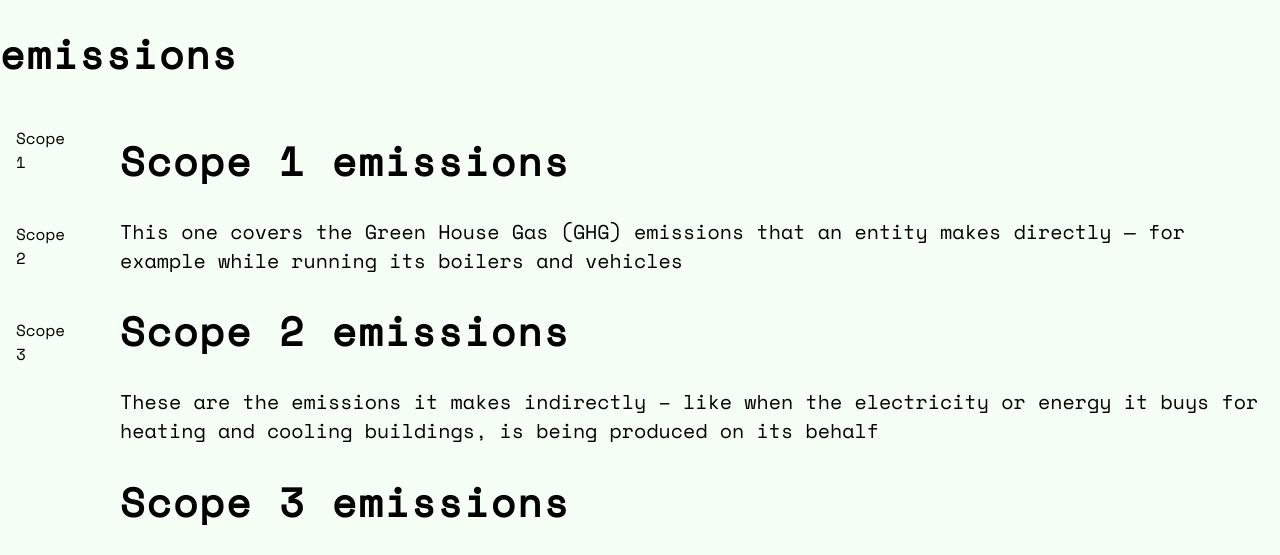
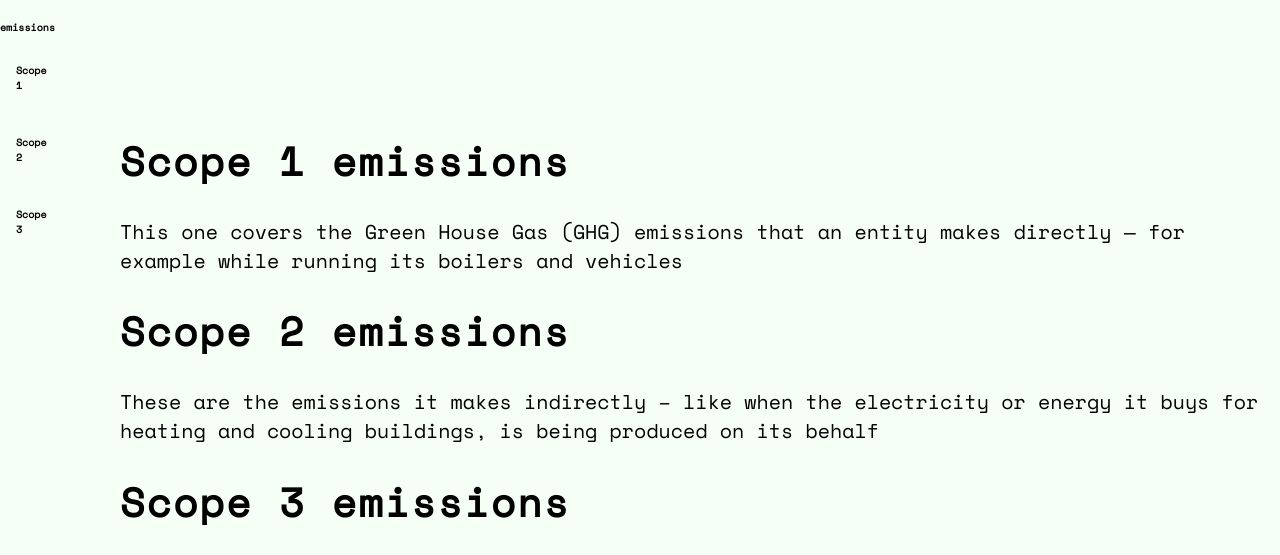
Before and after one commit to zero2030net/ndc, a plain HTML site: page index.html in a window 1280 px wide. Shown: the part 239-794 px from the top of the page. Drawn offline with nearby package versions, Linux system fonts and the light colour scheme; a web font is replaced by a local one.

Commit message:
Update index.html

```diff
--- a/index.html
+++ b/index.html
@@ -121,6 +121,7 @@ p1 {
 p2 {
   font-family: 'Space Mono', monospace;
   font-size: 10px;
+  font-weight: bold;
   }
 p3 {
   font-family: 'Space Mono', monospace;
@@ -133,7 +134,7 @@ p3 {
 <div class="sidenav">
   <p><a href="https://zro.ec"><img src="0.png" alt="Avatar" class="avatar-small"></a></p>
   <p><a href="https://www4.unfccc.int/sites/NDCStaging/Pages/All.aspx"><img src="logo.jpeg" alt="Avatar" class="avatar"></a></p>
-  <h1> emissions </h1>
+  <p2> emissions <p2>
   <p><a href="#Scope 1 emissions">Scope 1</a></p>
   <p><a href="#Scope 2 emissions">Scope 2</a></p>
   <p><a href="#Scope 3 emissions">Scope 3</a></p>
```
